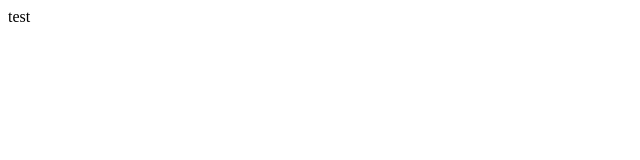
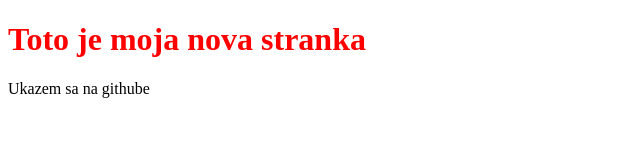
Before and after one commit to Yadahi/my-github-repo, a plain HTML site: page index.html in a window 1280 px wide. Shown: the whole page, without its empty margins (0-640 px from the left). Drawn offline with Linux system fonts and the light colour scheme.

Commit message:
create body and link to css

```diff
--- a/index.html
+++ b/index.html
@@ -1 +1,14 @@
-<div>test</div>
+<!DOCTYPE html>
+<html lang="en">
+  <head>
+    <meta charset="UTF-8" />
+    <meta http-equiv="X-UA-Compatible" content="IE=edge" />
+    <meta name="viewport" content="width=device-width, initial-scale=1.0" />
+    <link rel="stylesheet" href="style.css" />
+    <title>Document</title>
+  </head>
+  <body>
+    <h1>Toto je moja nova stranka</h1>
+    <p>Ukazem sa na githube</p>
+  </body>
+</html>
--- /dev/null
+++ b/style.css
@@ -0,0 +1,3 @@
+h1 {
+  color: red;
+}
```
